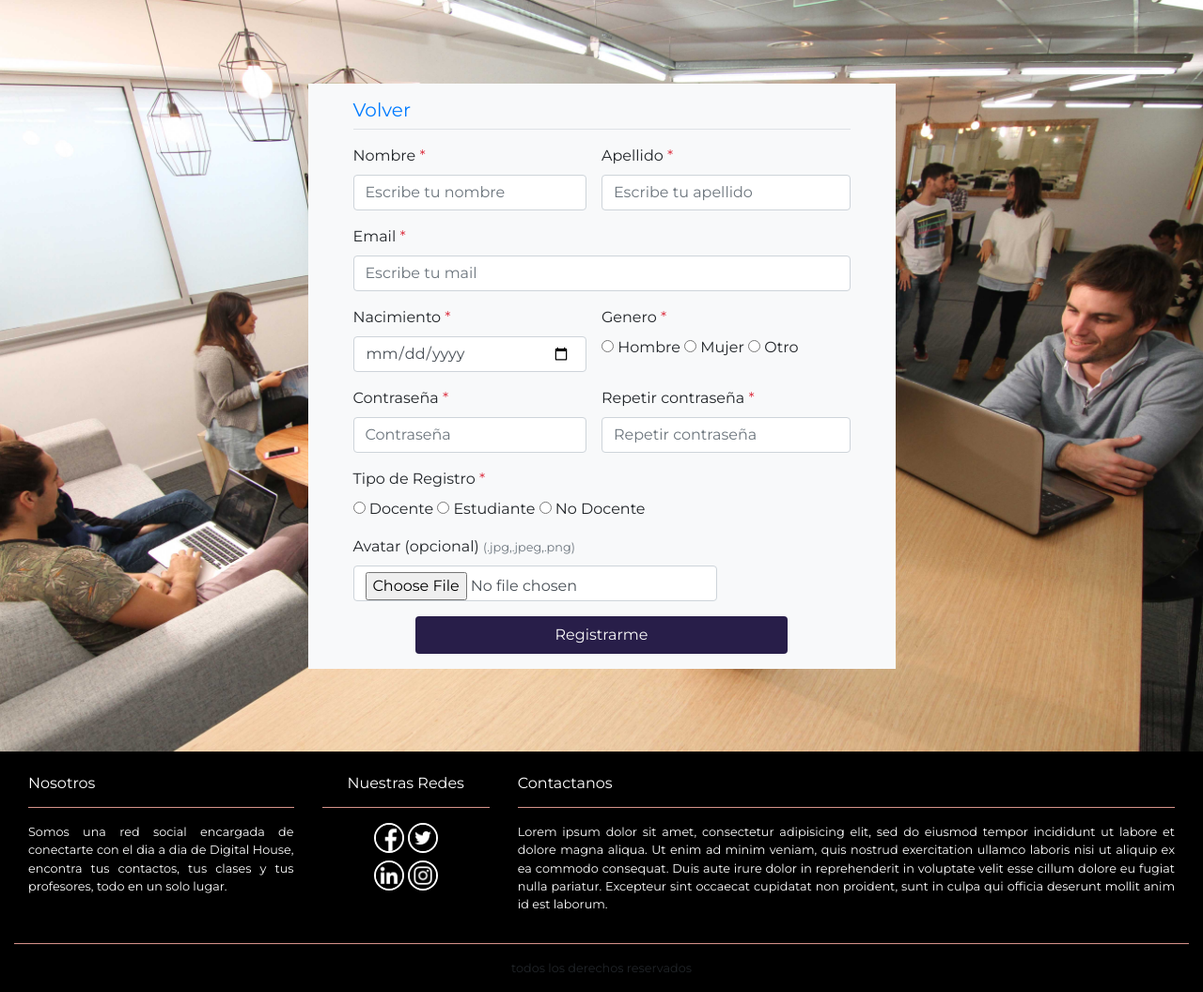
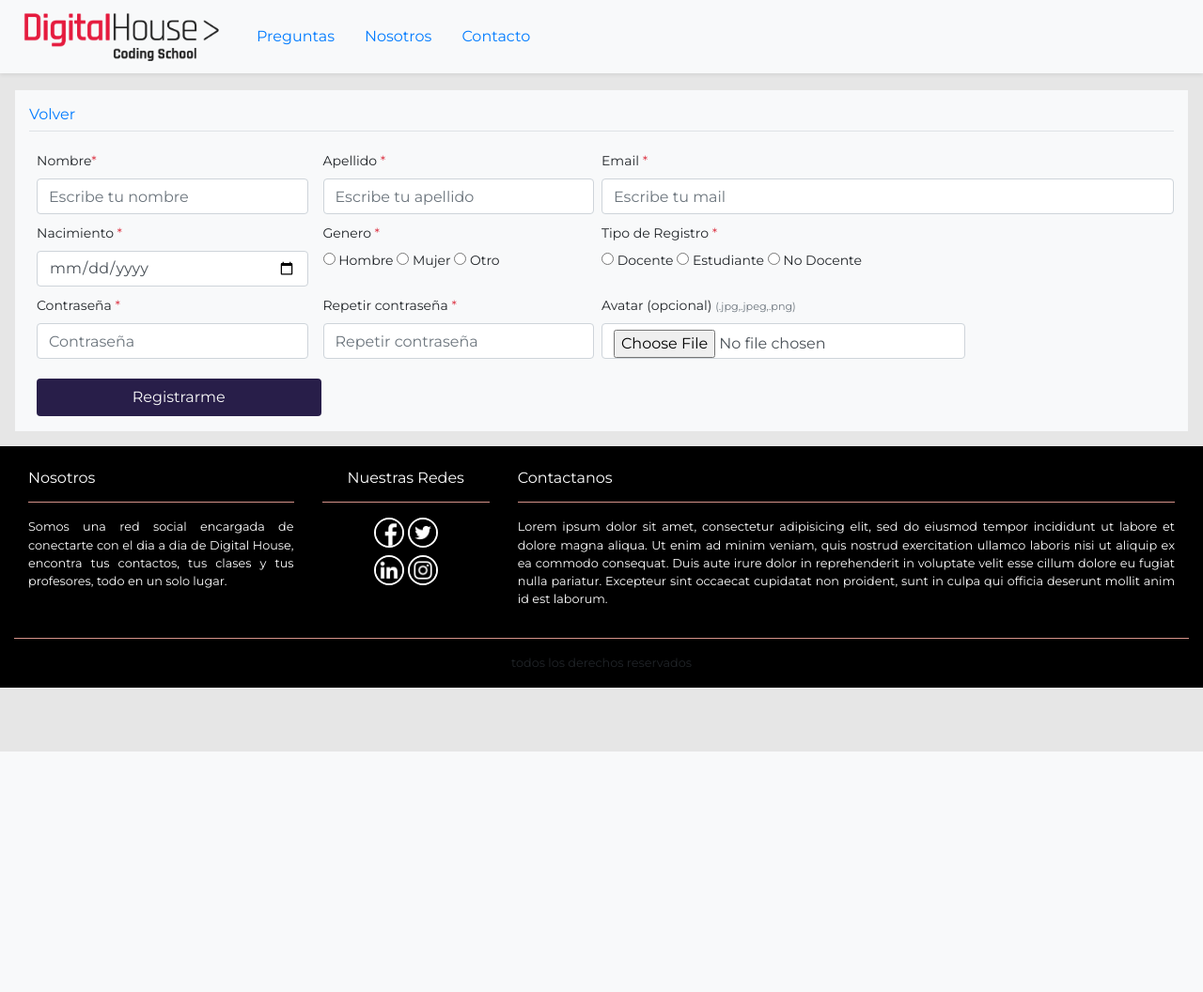
Before and after one commit to AquilanteJP/Proyecto-Integrador-DH, a PHP site: page /registro.php in a window 1280 px wide. Shown: the whole page at 94% size. After the commit the page ends 800 px from the top, so only its background shows below. Run offline with PHP 8.4, Linux system fonts and the light colour scheme; some libraries are stand-ins or nearby versions.

Commit message:
normalizacion de header y footer

```diff
--- a/Proyecto-Integrador-DH/css/master.css
+++ b/Proyecto-Integrador-DH/css/master.css
@@ -9,16 +9,20 @@
 
 * {
   font-family: 'Montserrat', sans-serif;
+
 }
 
 /*CLASES GENERALES DE JUAN----------------------------------------------------*/
+.fondo{
+background-color: rgb(255, 0, 0);
+}
 .botonJuan {
   background-color: #281e49;
   color: #fafafa;
   border: none;
 }
 .fondoJuan {
-  height: 100vh;
+  /*height: 100vh;*/
   background-image: url(../img/co-learning.jpeg);
   background-size: cover;
 }
--- a/Proyecto-Integrador-DH/misAmigos.php
+++ b/Proyecto-Integrador-DH/misAmigos.php
@@ -24,7 +24,7 @@
     <meta content="width=device-width, initial-scale=1" name="viewport"/>
   </head>
   <body>
-      <?php include_once("partials/header.php"); ?>
+      <?php include_once("partials/header2.php"); ?>
       <div class="vh-50 w-100">
         <br>
         <br>
--- a/Proyecto-Integrador-DH/partials/header2.php
+++ b/Proyecto-Integrador-DH/partials/header2.php
@@ -1,5 +1,5 @@
-<nav class="navbar navbar-expand-lg navbar-light bg-light fixed-top py-1 shadow">
-  <a class="navbar-brand py-0" href="#">
+<nav class="navbar navbar-expand-lg navbar-light bg-light fixed-top py-1 shadow-sm">
+  <a class="navbar-brand py-0" href="./logIn.php">
     <img src="./img/logo-DH.png" width="225" height="70" alt="">
   </a>
   <div class="d-flex flex-row justify-content-end">
--- a/Proyecto-Integrador-DH/registro.php
+++ b/Proyecto-Integrador-DH/registro.php
@@ -44,12 +44,12 @@
 </head>
 
 <body>
-  <div class="container-fluid py-auto d-flex fondoJuan">
-    <form class="col-lg-6 col-md-6 col-sm-12 m-auto py-3 px-5 d-flex flex-wrap  bg-light" method="POST" enctype="multipart/form-data">
+  <div class=" pt-5">
+    <?php include_once("partials/header2.php"); ?>
+    <div class="px-3 pt-5 flex-wrap">
+     <form class="col-lg-12 col-md-10 col-sm-12 bg-light py-3 d-flex flex-wrap" method="POST" enctype="multipart/form-data">
        <div class="w-100 border-bottom mb-3">
-        <a href="logIn.php" class="text-decoration-none">
-          <h5>Volver</h5>
-        </a>
+         <a href="logIn.php" class="text-decoration-none"><h6>Volver</h6></a>
         </div>
         <div class="w-100">
           <?php if(isset($errores)):?>
@@ -60,61 +60,55 @@
             </ul>
           <?php endif;?>
         </div>
-      <div class="form-group w-50 pr-3">
-        <label for="firstName">Nombre <span class="text-danger">*</span></label>
+        <div class="col-form-label-sm w-25 px-2">
+          <label for="firstName">Nombre<span class="text-danger">*</span></label>
           <input type="text" value="<?=isset($errores['firstName'])? "":old('firstName') ;?>" class="form-control" name="firstName" id="firstName" placeholder="Escribe tu nombre">
         </div>
-
-      <div class="form-group w-50">
+        <div class="col-form-label-sm w-25 px-2">
           <label for="lastName">Apellido <span class="text-danger">*</span></label>
           <input type="text" value="<?=isset($errores['lastName'])? "":old('lastName') ;?>"  class="form-control" name="lastName" id="lastName" placeholder="Escribe tu apellido">
         </div>
-
-      <div class="form-group w-100">
+        <div class="col-form-label-sm w-50">
           <label for="email">Email <span class="text-danger">*</span></label>
           <input type="email" value="<?=isset($errores['email'])? "":old('email') ;?>"  class="form-control" name="email" id="email" placeholder="Escribe tu mail">
         </div>
-
-      <div class="form-group w-50 pr-3">
+        <div class="col-form-label-sm w-25 px-2">
           <label for="bornIn">Nacimiento <span class="text-danger">*</span></label>
-        <input type="date" class="form-control pr-3" name="bornIn">
+          <input type="date" class="form-control " name="bornIn">
         </div>
-
-      <div class="form-group w-50">
+        <div class="col-form-label-sm w-25 px-2">
           <label for="gender">Genero <span class="text-danger">*</span></label>
           <br>
           <input type="radio" name="gender" value="male"> Hombre
           <input type="radio" name="gender" value="female"> Mujer
           <input type="radio" name="gender" value="other"> Otro
         </div>
-
-      <div class="form-group w-50 pr-3">
-        <label for="password">Contraseña <span class="text-danger">*</span></label>
-        <input type="password" class="form-control" name="password" id="password" placeholder="Contraseña">
-      </div>
-
-      <div class="form-group w-50">
-        <label for="password">Repetir contraseña <span class="text-danger">*</span></label>
-        <input required name="passwordRepeat" type="password" value= ""class="form-control" name="passwordRepeat" id="passwordRepeat" placeholder="Repetir contraseña">
-      </div>
-
-      <div class="form-group w-100">
+        <div class="col-form-label-sm w-50">
           <label for="tipoRegistro">Tipo de Registro <span class="text-danger">*</span></label>
           <br>
           <input type="radio" name="tipoRegistro" value="docente"> Docente
           <input type="radio" name="tipoRegistro" value="estudiante"> Estudiante
           <input type="radio" name="tipoRegistro" value="no_docente"> No Docente
         </div>
-
-      <div class="form-group">
+        <div class="col-form-label-sm w-25 px-2">
+          <label for="password">Contraseña <span class="text-danger">*</span></label>
+          <input type="password" class="form-control" name="password" id="password" placeholder="Contraseña">
+        </div>
+        <div class="col-form-label-sm w-25 px-2">
+          <label for="password">Repetir contraseña <span class="text-danger">*</span></label>
+          <input required name="passwordRepeat" type="password" value= ""class="form-control" name="passwordRepeat" id="passwordRepeat" placeholder="Repetir contraseña">
+        </div>
+        <div class="col-form-label-sm">
           <label for="avatar">Avatar (opcional) <small class="text-muted">(.jpg,.jpeg,.png)</small></label>
           <input name="avatar" type="file" value= ""class="form-control" id="avatar">
         </div>
-
-      <button type="submit" class="w-75 m-auto rounded botonJuan py-2">Registrarme</button>
+        <div class="pt-3 pl-2 w-100">
+          <button type="submit" class="w-25 m-auto rounded botonJuan py-2">Registrarme</button>
+        </div>
       </form>
     </div>
     <?php include_once('partials/footer.php'); ?>
+  </div>
 </body>
 
 </html>
```
Also changed, not shown: Proyecto-Integrador-DH/profile.php (+5 -4 lines). Lines whose indentation alone changed are shown as unchanged.
